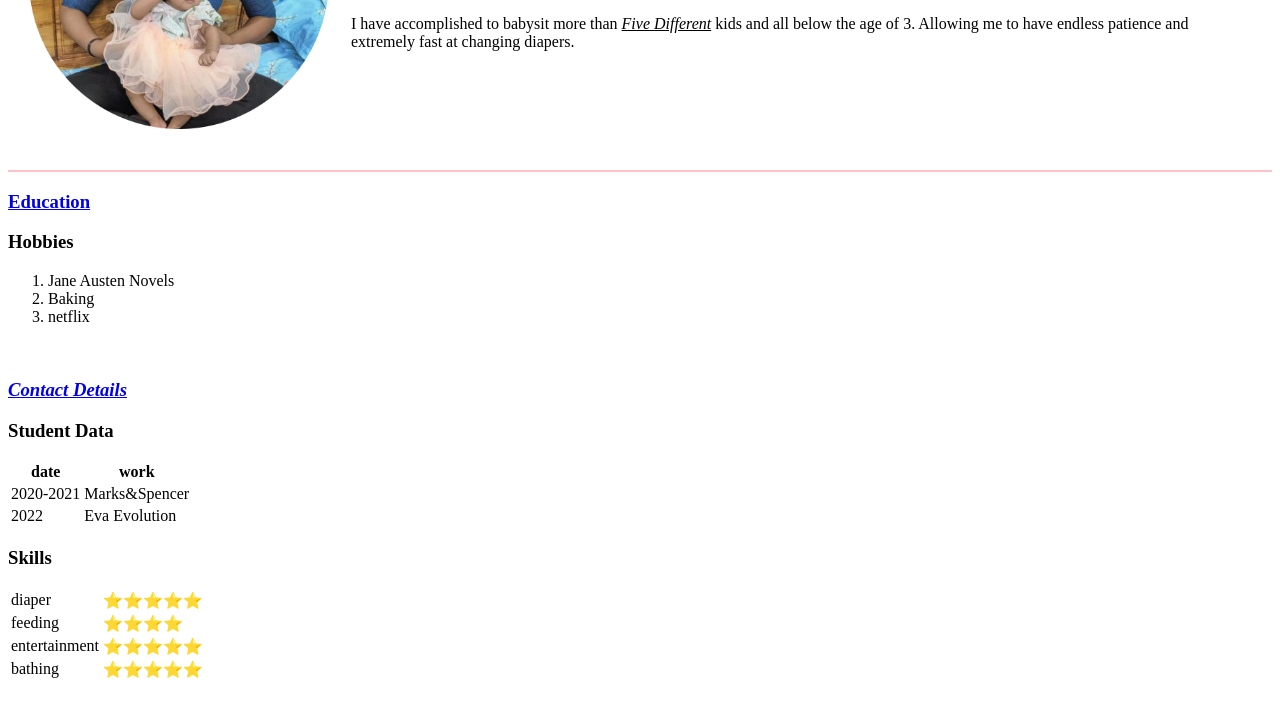
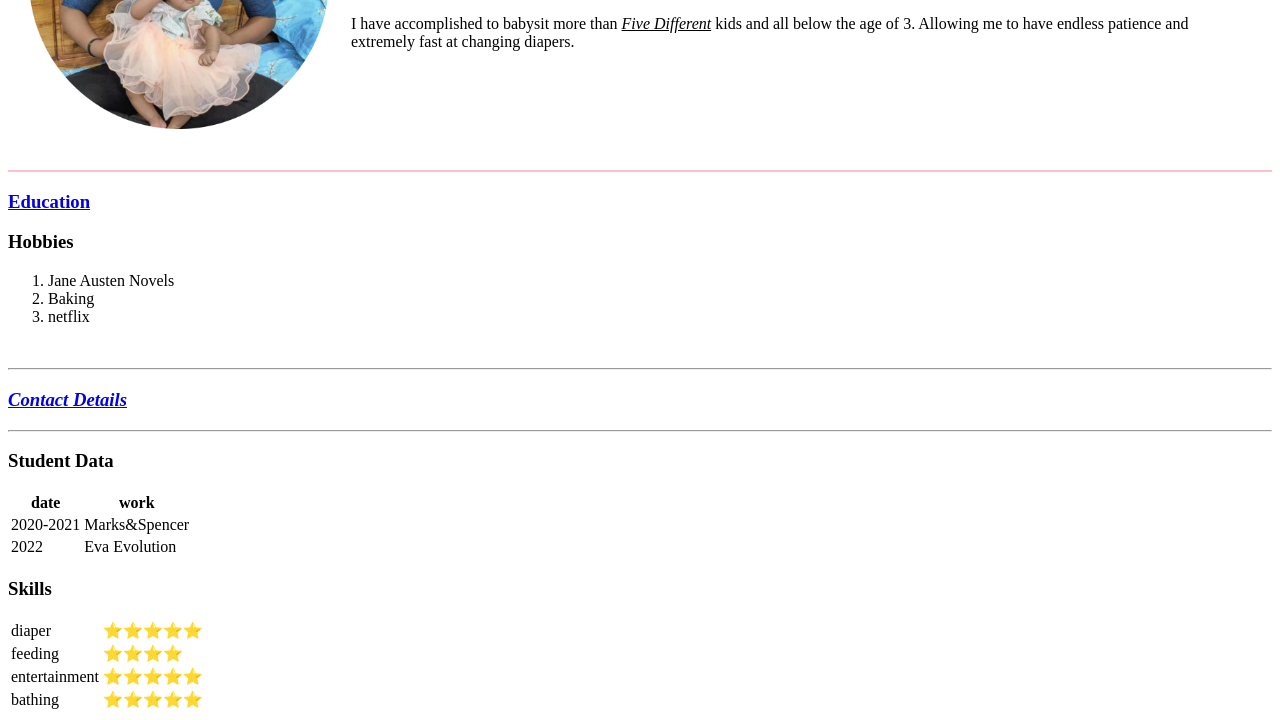
Before and after one commit to BhavanaAnna/cv, a plain HTML site: page index.html in a window 1280 px wide. Shown: the part 200-920 px from the top of the page. Before the commit the page ends 890 px from the top, so only its background shows below. Drawn offline with Linux system fonts and the light colour scheme.

Commit message:
Update index.html

```diff
--- a/index.html
+++ b/index.html
@@ -40,7 +40,8 @@
     </li>
   </ol>
   <br>
-  <h3><em><a href="contact.html" target="_blank">Contact Details</em></h3></a>
+  <hr>
+  <h3><em><a href="contact.html" target="_blank">Contact Details</em></h3></a><hr>
   <h3> Student Data</h3>
    <table>
      <thead>
```
